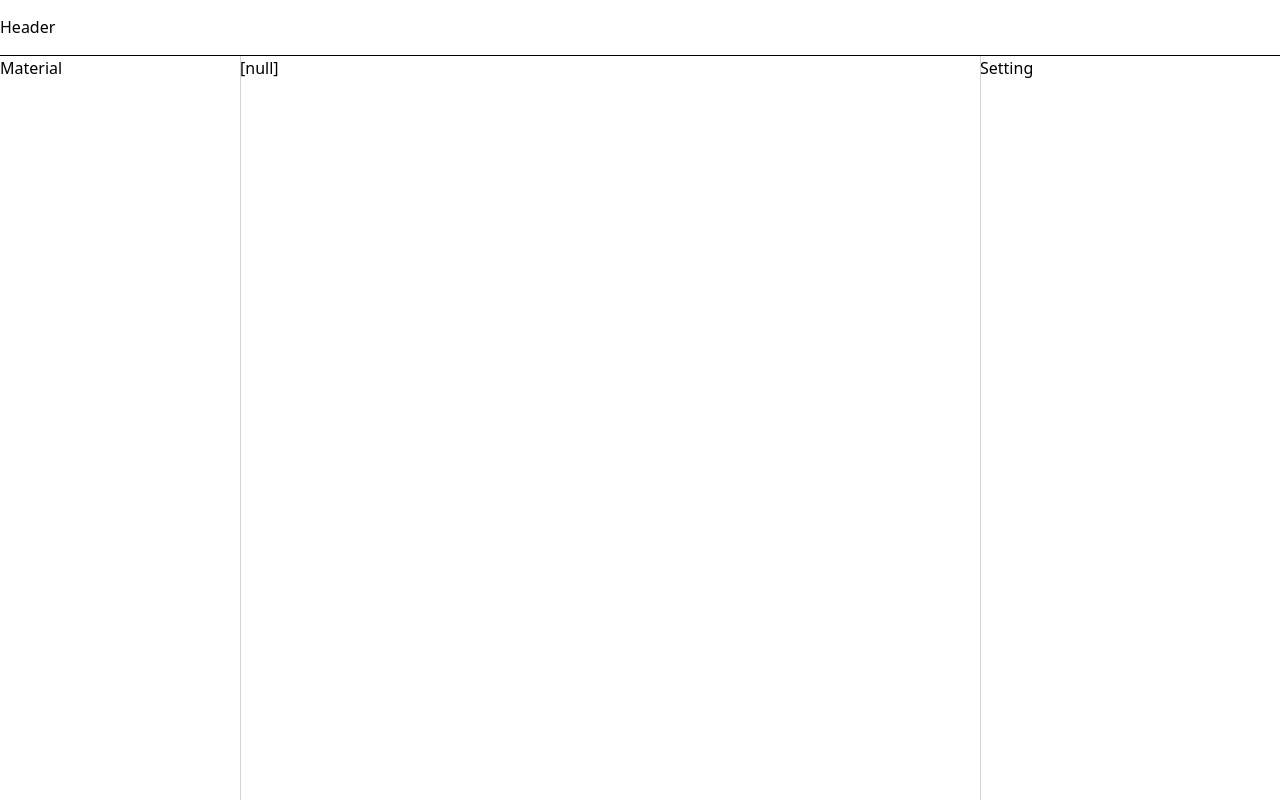
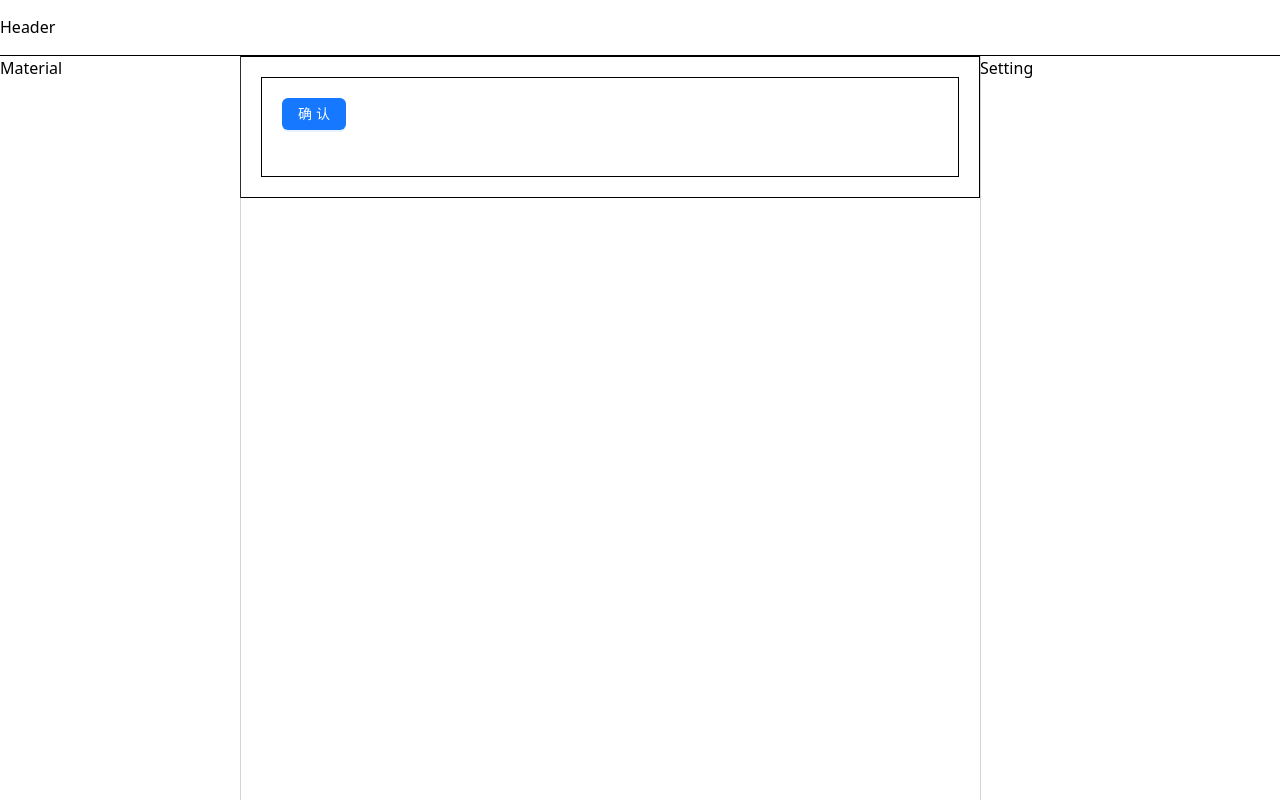
Before and after one commit to everywangBUG/lowcode-editor, a React (Vite) app: page / in a window 1280 px wide. Built offline with nearby package versions, Linux system fonts and the light colour scheme.

Commit message:
fix: render null component

```diff
--- a/src/components/EditorArea.tsx
+++ b/src/components/EditorArea.tsx
@@ -45,6 +45,6 @@ export const EditorArea: FC = () => {
   }
 
   return (
-    <div className="h-[100%]">{JSON.stringify(renderComponents(components))}{renderComponents(components)}</div>
+    <div className="h-[100%]">{renderComponents(components)}</div>
   )
 }
--- a/src/store/components.tsx
+++ b/src/store/components.tsx
@@ -38,7 +38,7 @@ export const useComponentStore = create<State & Action>((set, get) => ({
   components: [
     {
       id: 1,
-      name: "div",
+      name: "Container",
       props: {},
       children: [],
       parentId: 1
```
